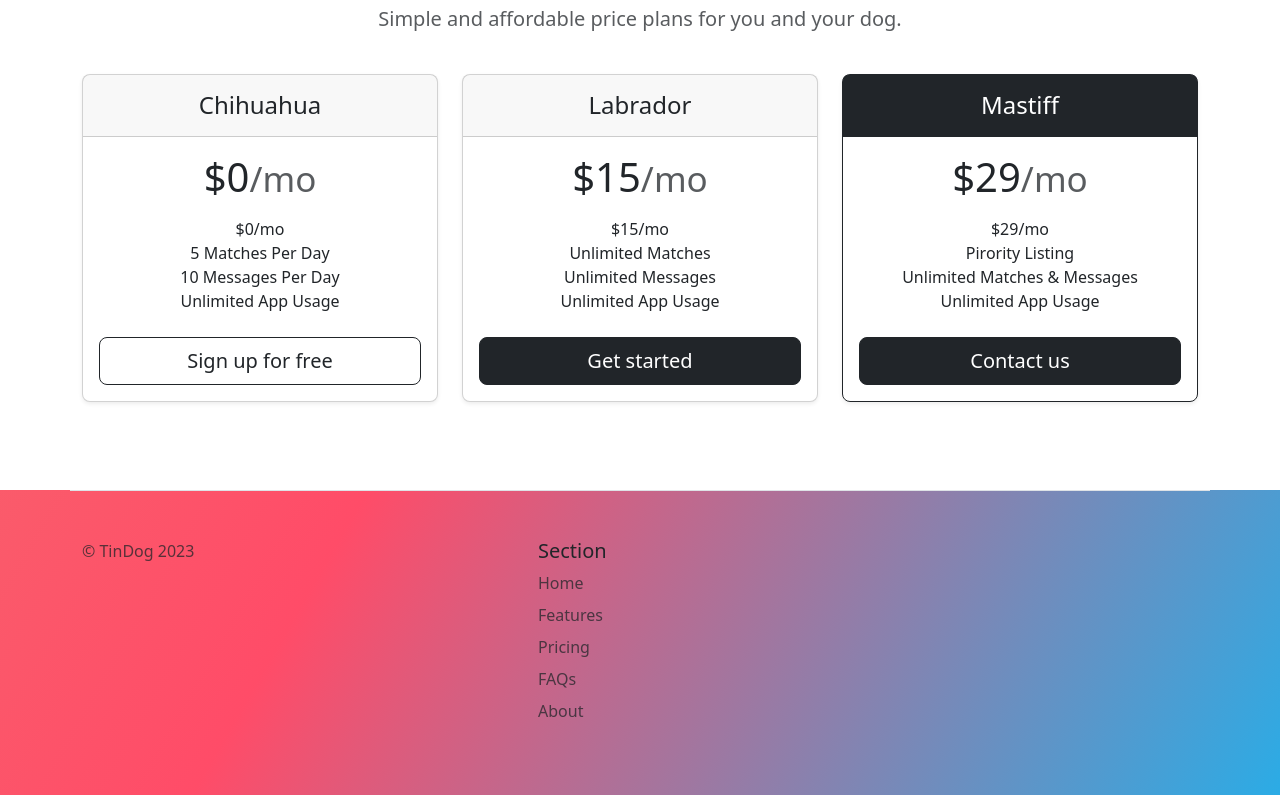
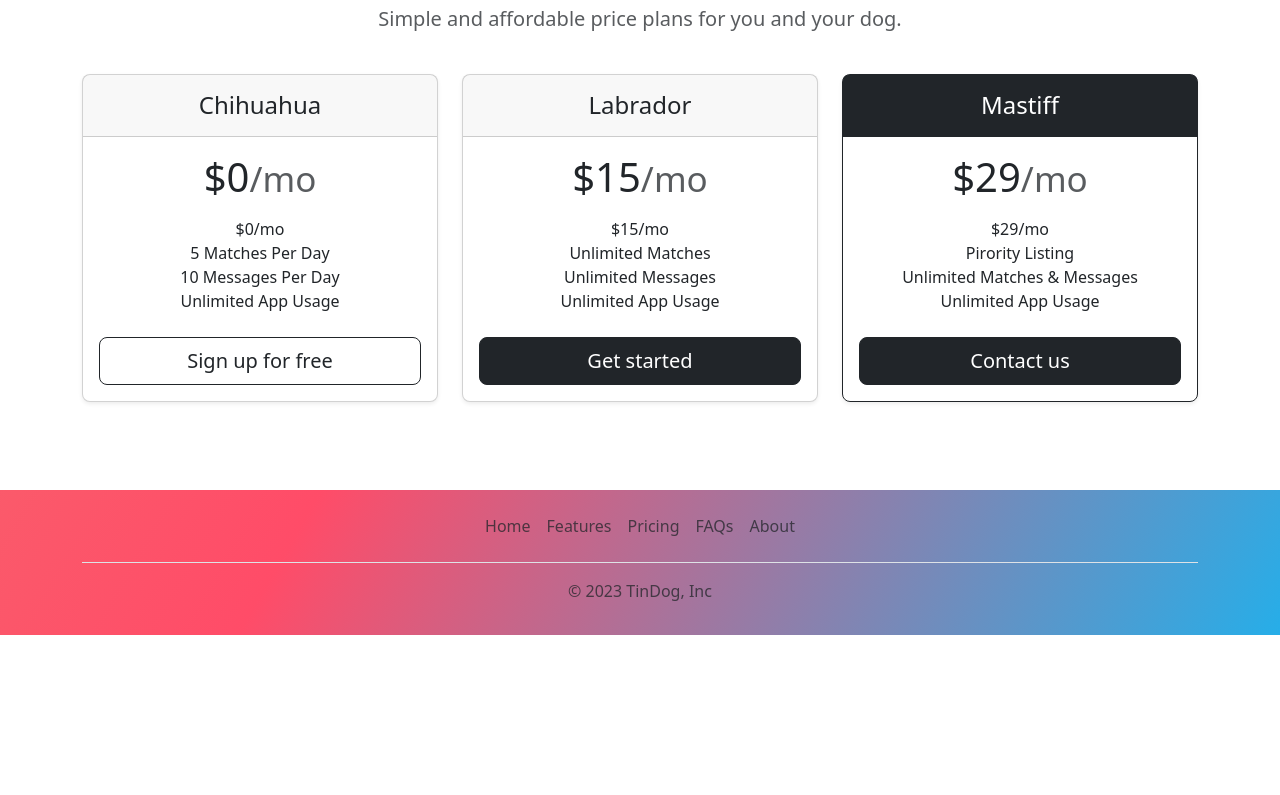
Before and after one commit to ChrisRoland/TinDawg, a plain HTML site: page index.html in a window 1280 px wide. Shown: the part 1675-2470 px from the top of the page. After the commit the page ends 2310 px from the top, so only its background shows below. Drawn offline with nearby package versions, Linux system fonts and the light colour scheme.

Commit message:
update: footer

```diff
--- a/index.html
+++ b/index.html
@@ -180,25 +180,15 @@
   <!-- Footer -->
   <section id="footer" class="gradient-background">
     <div class="container">
-      <footer class="row row-cols-1 row-cols-sm-2 row-cols-md-5 py-5 border-top">
-        <div class="col mb-3">
-          <p class="text-body-secondary">© TinDog 2023</p>
-        </div>
-
-        <div class="col mb-3">
-
-        </div>
-
-        <div class="col mb-3">
-          <h5>Section</h5>
-          <ul class="nav flex-column">
-            <li class="nav-item mb-2"><a href="#" class="nav-link p-0 text-body-secondary">Home</a></li>
-            <li class="nav-item mb-2"><a href="#" class="nav-link p-0 text-body-secondary">Features</a></li>
-            <li class="nav-item mb-2"><a href="#" class="nav-link p-0 text-body-secondary">Pricing</a></li>
-            <li class="nav-item mb-2"><a href="#" class="nav-link p-0 text-body-secondary">FAQs</a></li>
-            <li class="nav-item mb-2"><a href="#" class="nav-link p-0 text-body-secondary">About</a></li>
-          </ul>
-        </div>
+      <footer class="py-3">
+        <ul class="nav justify-content-center border-bottom pb-3 mb-3">
+          <li class="nav-item"><a href="#" class="nav-link px-2 text-body-secondary">Home</a></li>
+          <li class="nav-item"><a href="#" class="nav-link px-2 text-body-secondary">Features</a></li>
+          <li class="nav-item"><a href="#" class="nav-link px-2 text-body-secondary">Pricing</a></li>
+          <li class="nav-item"><a href="#" class="nav-link px-2 text-body-secondary">FAQs</a></li>
+          <li class="nav-item"><a href="#" class="nav-link px-2 text-body-secondary">About</a></li>
+        </ul>
+        <p class="text-center text-body-secondary">© 2023 TinDog, Inc</p>
       </footer>
     </div>
   </section>
```
